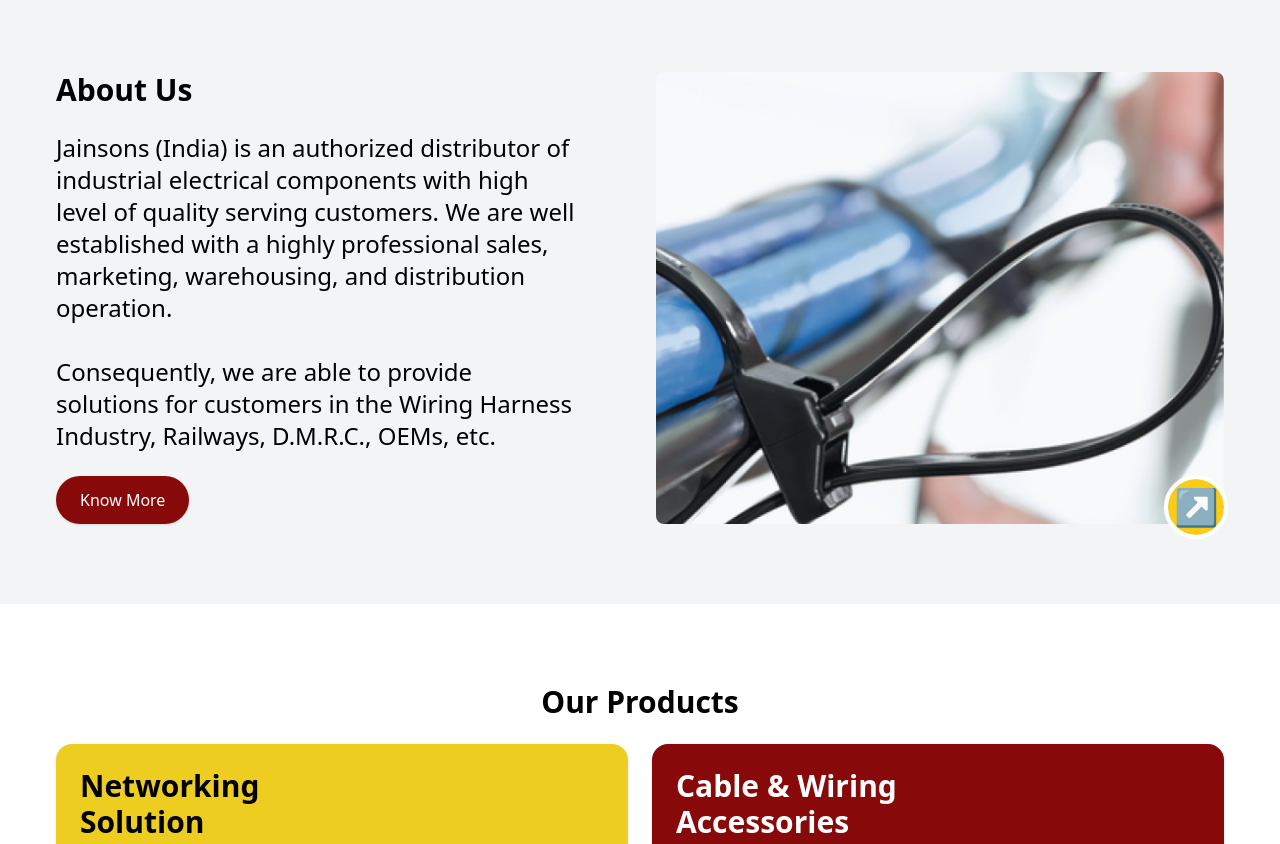
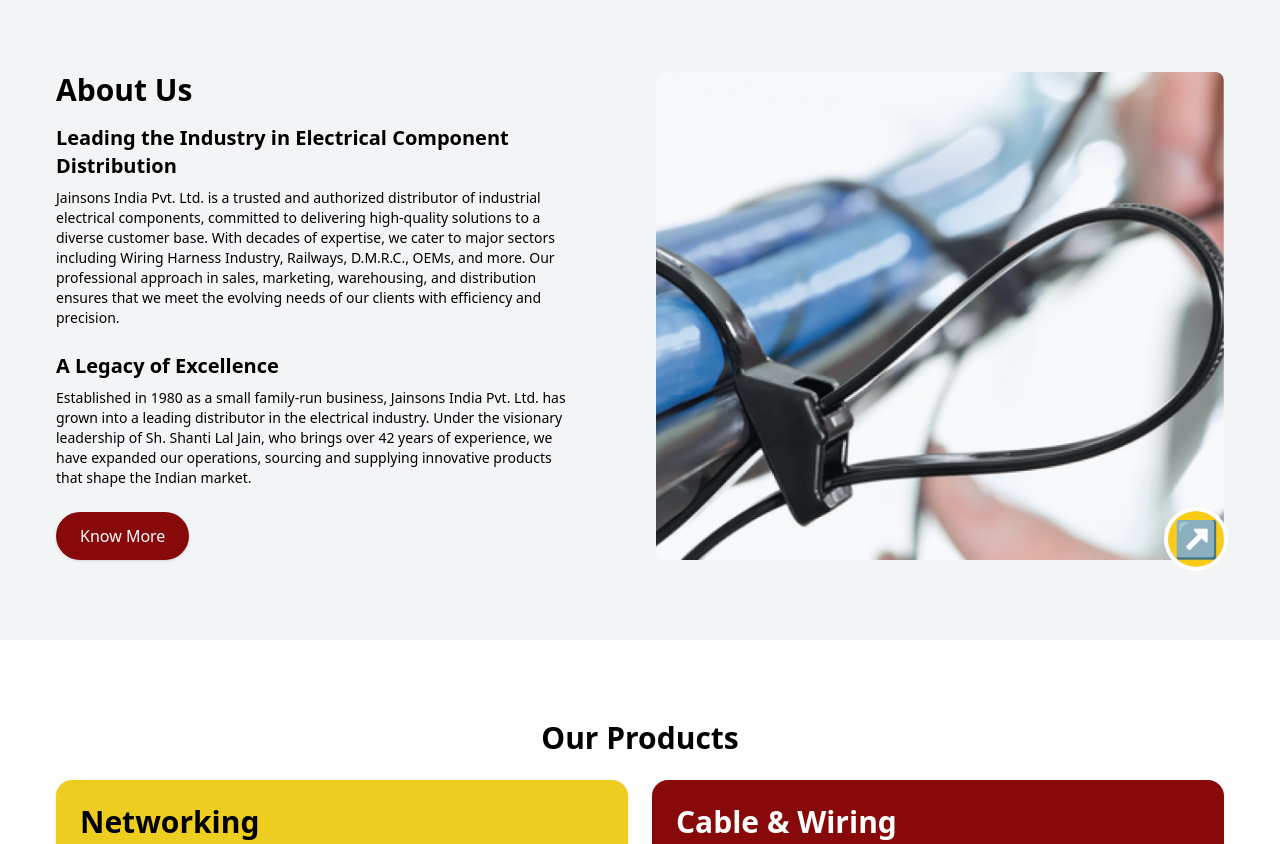
Before and after one commit to adityatomar1803/new-next-jansons, a Next.js app: page / in a window 1280 px wide. Shown: the part 960-1804 px from the top of the page. Built offline with nearby package versions, Linux system fonts and the light colour scheme.

Commit message:
Ui CHanges

```diff
--- a/src/app/collaborations/[id]/page.jsx
+++ b/src/app/collaborations/[id]/page.jsx
@@ -13,15 +13,15 @@
 import Header from "@/component/header/header";
 
 const logos = [
-  { src: 'panduit.png', alt: 'Panduit' },
-  { src: 'xtralis.png', alt: 'Xtralis' },
-  { src: 'phoenix.png', alt: 'Phoenix Contact' },
-  { src: 'partex.png', alt: 'Partex' },
-  { src: 'hellermann.png', alt: 'HellermannTyton' },
-  { src: 'ideal.png', alt: 'Ideal' },
-  { src: 'app.png', alt: 'APP' },
-  { src: 'hummel.png', alt: 'Hummel' },
-  { src: 'allied.png', alt: 'Allied Connectors' },
+  { src: 'panduit.png', alt: 'Panduit', content: "Panduit specializes in innovative network infrastructure and industrial electrical wiring solutions. Their products support data centers, enterprise networks, and automation, ensuring seamless connectivity and robust electrical systems. With a focus on high performance and durability, Panduit solutions are trusted worldwide. Jainsons India’s partnership with Panduit ensures access to top-tier networking and electrical solutions for our clients. Whether it’s structured cabling, industrial automation, or power distribution, our customers benefit from Panduit’s cutting-edge technologies combined with our trusted service and support." },
+  { src: 'xtralis.png', alt: 'Xtralis', content: 'Xtralis is a global leader in early warning safety and security solutions, providing advanced smoke detection and security systems for critical infrastructure protection. Their innovative solutions help detect threats before they escalate. With Jainsons India’s collaboration with Xtralis, we bring world-class fire and security solutions to Indian businesses. Our customers benefit from early detection technology that enhances safety in commercial and industrial environments.' },
+  { src: 'phoenix.png', alt: 'Phoenix Contact', content: "Phoenix Contact is a renowned name in industrial automation and connectivity. Their expertise spans terminal blocks, power supplies, and automation software, making them a critical player in improving operational efficiency and connectivity. Their solutions are widely adopted in smart factories and industrial automation applications. Through our collaboration with Phoenix Contact, Jainsons India brings cutting-edge automation and connectivity solutions to businesses across India. Our partnership enables us to deliver high-performance industrial components that optimize production processes, reduce downtime, and enhance efficiency in various industrial sectors." },
+  { src: 'partex.png', alt: 'Partex', content: 'Partex specializes in marking systems for wires and cables, essential for efficient electrical installations. Their identification solutions improve organization and maintenance in industrial settings. Through our partnership with Partex, Jainsons India offers top-tier wire and cable marking solutions. Our collaboration ensures better cable identification and management, reducing errors and enhancing efficiency in industrial applications.' },
+  { src: 'hellermann.png', alt: 'HellermannTyton', content: 'HellermannTyton is a global leader in cable management solutions, offering innovative products that cater to the needs of various industries. Their portfolio includes fastening, routing, protecting, and identifying cables, ensuring efficiency and reliability in electrical systems. With a strong presence in the industrial and commercial sectors, their products enhance safety and organization in complex wiring setups. Jainsons India collaborates with HellermannTyton to provide state-of-the-art cable management solutions to the Indian market. By integrating their high-quality products with our extensive distribution network, we ensure that industries such as telecommunications, automotive, and construction benefit from the best in cable protection and organization.' },
+  { src: 'ideal.png', alt: 'Ideal', content: 'IDEAL Industries is known for its electrical tools and supplies, including wire connectors, testers, and hand tools. Their products are widely used by professionals for electrical installations and maintenance.Jainsons India works closely with IDEAL to bring world-class electrical tools to Indian markets. Our collaboration ensures that electricians and industries have access to reliable tools that enhance productivity and precision in their work.' },
+  { src: 'app.png', alt: 'APP', content: "Anderson Power Products specializes in high-power interconnect solutions, including electrical connectors and accessories. Their innovative designs ensure efficient power distribution in various industrial applications. Jainsons India’s collaboration with APP enables us to provide businesses robust and reliable power connectivity solutions. Our clients benefit from APP’s high-quality connectors and our dedicated support in implementing efficient electrical systems." },
+  { src: 'hummel.png', alt: 'Hummel', content: "HUMMEL is known for its precision engineering in cable glands, circular connectors, and industrial components. Their products meet international quality standards and provide reliable solutions for secure cable management and electrical connections. As an authorized distributor of HUMMEL products, Jainsons India ensures that industries receive the best in connectivity solutions. From manufacturing plants to automation industries, our partnership helps businesses achieve seamless integration of electrical systems with long-lasting reliability." },
+  { src: 'allied.png', alt: 'Allied Connectors', content: "Allied provides a broad range of electrical components, catering to diverse industrial applications. Their high-quality products are designed for efficiency and durability in demanding environments. Jainsons India partners with Allied to supply a wide range of electrical components to various industries. Our strong distribution network ensures that businesses have access to premium electrical solutions tailored to their specific needs." },
 ];
 const CollaborationAbout = () => {
   const formik = useFormik({
@@ -83,23 +83,16 @@
   return (
     <div className="font-sans text-gray-800">
 
-<ScrollToTop />
-<Header />
+      <ScrollToTop />
+      <Header />
       {/* Collaboration Section */}
       <div className="bg-gray-50 py-12 px-6">
         <div className="container mx-auto text-left">
           <img src={`/${logos[id]?.src}`} alt="HellermannTyton" className="mb-6 w-64" />
           <p className="text-lg leading-relaxed">
-            HellermannTyton is a leading manufacturer and supplier of products for fastening, fixing, installing, connecting, insulating, protecting and identifying electrical cables and
-            data network infrastructure. Hellermann Tyton develops parts for customer-specific
-            industrial applications.
-            <br />
-            <br />
-            HellermannTyton operate 16 world-class manufacturing facilities and develop products at 13 locations. More than 5,400 employees work at HellermannTyton in 39 countries and offer you first-class service and advice – wherever you need it.
-            <br />
-            <br />
-            HellermannTyton as a global brand is trusted by industry professionals around the world. The quality of HellermannTyton products is inspired by your cable management needs.
-            HellermannTyton’s expertise and spirit shape their pioneering activities.
+            {
+              logos[id].content
+            }
           </p>
           <button className="mt-6 px-6 py-2 bg-[#880909] text-white font-semibold rounded-full hover:bg-red-700 transition" onClick={handleExploreClick}>
             Know More
--- a/src/component/home/About.jsx
+++ b/src/component/home/About.jsx
@@ -9,15 +9,16 @@
         <div className="flex flex-col lg:flex-row gap-10">
           {/* Text Content */}
           <div className="flex-1 pr-10 mb-8 lg:mb-0">
-            <h2 className="text-3xl font-bold text-left mb-6">About Us</h2>
-            <p className="text-left mb-6 text-xl sm:text-2xl">
-              Jainsons (India) is an authorized distributor of industrial electrical components with high level of quality
-              serving customers.
-              We are well established with a highly professional sales, marketing, warehousing, and distribution
-              operation.
-              <br />
-              <br />
-              Consequently, we are able to provide solutions for customers in the Wiring Harness Industry, Railways, D.M.R.C., OEMs, etc.
+            <h2 className="text-3xl font-bold text-left mb-4">About Us</h2>
+
+            <h2 className="text-xl font-bold text-left mb-2">Leading the Industry in Electrical Component Distribution</h2>
+            <p className="text-left text-lg sm:text-sm">
+              Jainsons India Pvt. Ltd. is a trusted and authorized distributor of industrial electrical components, committed to delivering high-quality solutions to a diverse customer base. With decades of expertise, we cater to major sectors including Wiring Harness Industry, Railways, D.M.R.C., OEMs, and more. Our professional approach in sales, marketing, warehousing, and distribution ensures that we meet the evolving needs of our clients with efficiency and precision.
+            </p>
+            <br />
+            <h2 className="text-xl font-bold text-left mb-2">A Legacy of Excellence</h2>
+            <p className="text-left mb-6 text-lg sm:text-sm">
+              Established in 1980 as a small family-run business, Jainsons India Pvt. Ltd. has grown into a leading distributor in the electrical industry. Under the visionary leadership of Sh. Shanti Lal Jain, who brings over 42 years of experience, we have expanded our operations, sourcing and supplying innovative products that shape the Indian market.
             </p>
             <div className="flex justify-start">
               <Link href={'/product'}>
```
